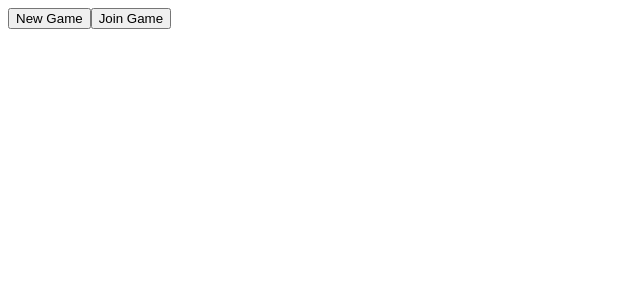
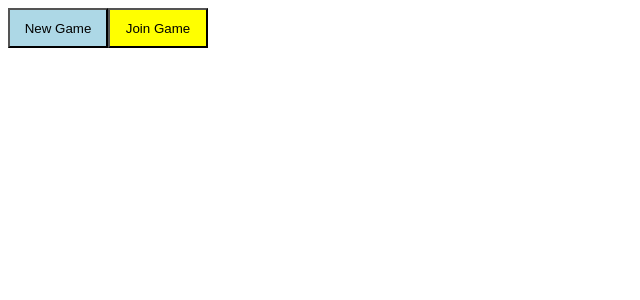
Before and after one commit to akbar-infinity/chess-game-frontend, an Angular app: page / in a window 1280 px wide. Shown: the top 300 px of the page, without its empty margins (0-640 px from the left). Built offline with nearby package versions, Linux system fonts and the light colour scheme.

Commit message:
get game id from backend

```diff
--- a/src/app/app.component.ts
+++ b/src/app/app.component.ts
@@ -1,7 +1,7 @@
 import { Component, OnInit } from '@angular/core';
 
 @Component({
-  selector: 'app-root',
+  selector: 'app-abc',
   templateUrl: './app.component.html',
   styleUrls: ['./app.component.scss'],
 })
--- a/src/app/app.module.ts
+++ b/src/app/app.module.ts
@@ -1,5 +1,6 @@
 import { BrowserModule } from '@angular/platform-browser';
 import { NgModule } from '@angular/core';
+import { HttpClientModule } from '@angular/common/http';
 
 import { AppRoutingModule } from './app-routing.module';
 import { AppComponent } from './app.component';
@@ -14,7 +15,8 @@ import { ChessBoardComponent } from './chess-board/chess-board.component';
   ],
   imports: [
     BrowserModule,
-    AppRoutingModule
+    AppRoutingModule,
+    HttpClientModule
   ],
   providers: [],
   bootstrap: [AppComponent]
--- a/src/app/home/home.component.html
+++ b/src/app/home/home.component.html
@@ -1,3 +1,3 @@
-<button (click)="newGame();">New Game</button>
+<button class="newGameBtn" (click)="newGame();">New Game</button>
 
-<button (click)="joinGame();">Join Game</button>
+<button class="joinGameBtn" (click)="joinGame();">Join Game</button>
--- a/src/app/home/home.component.scss
+++ b/src/app/home/home.component.scss
@@ -0,0 +1,11 @@
+.newGameBtn{
+  height: 40px;
+  width: 100px;
+  background: lightblue;
+}
+
+.joinGameBtn{
+  height: 40px;
+  width: 100px;
+  background: yellow;
+}
--- a/src/app/home/home.component.ts
+++ b/src/app/home/home.component.ts
@@ -1,3 +1,4 @@
+import { HttpClient } from '@angular/common/http';
 import { Component, OnInit } from '@angular/core';
 import { Router } from '@angular/router';
 
@@ -10,27 +11,29 @@ export class HomeComponent implements OnInit {
 
   gameId: string;
 
-  constructor(public router: Router) { }
+  constructor(public router: Router, public http: HttpClient) { }
 
   ngOnInit(): void {
   }
 
-  generateRandomId() {
-    // generate random string and assign that string to gameId variable
-    let gameId = Math.random().toString(36).substring(7);
-    console.log("random", gameId);
-    return gameId;
-
+  getGameId(): string {
+    this.http.get('http://localhost:4001/getUniqueGameId').subscribe((response) => {
+      console.log('response : ', response);
+      if(response['status']) {
+        this.gameId = response['gameId'];
+      }
+    })
+    return '';
   }
 
   newGame() {
-    console.log('new game clicked');
-    this.router.navigate([`${this.generateRandomId()}`]);
+    console.log('new game clicked', this.getGameId());
+    // this.router.navigate([`${this.generateRandomId()}`]);
   }
 
   joinGame() {
     console.log('join game clicked');
-    this.router.navigate([`${this.generateRandomId()}`]);
+    this.router.navigate([`${this.getGameId()}`]);
   }
 
 }
--- a/src/index.html
+++ b/src/index.html
@@ -8,6 +8,6 @@
   <link rel="icon" type="image/x-icon" href="favicon.ico">
 </head>
 <body>
-  <app-root></app-root>
+  <app-abc></app-abc>
 </body>
 </html>
```
